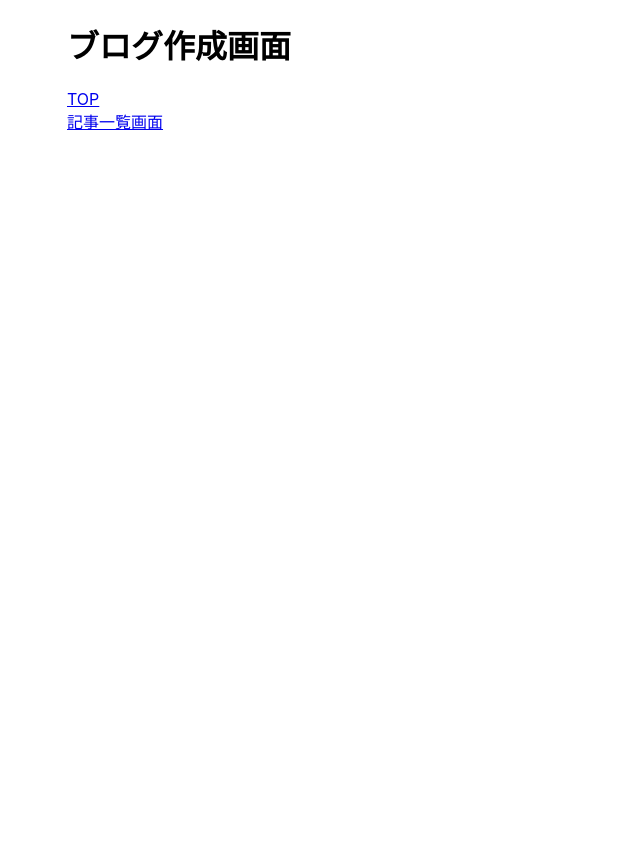
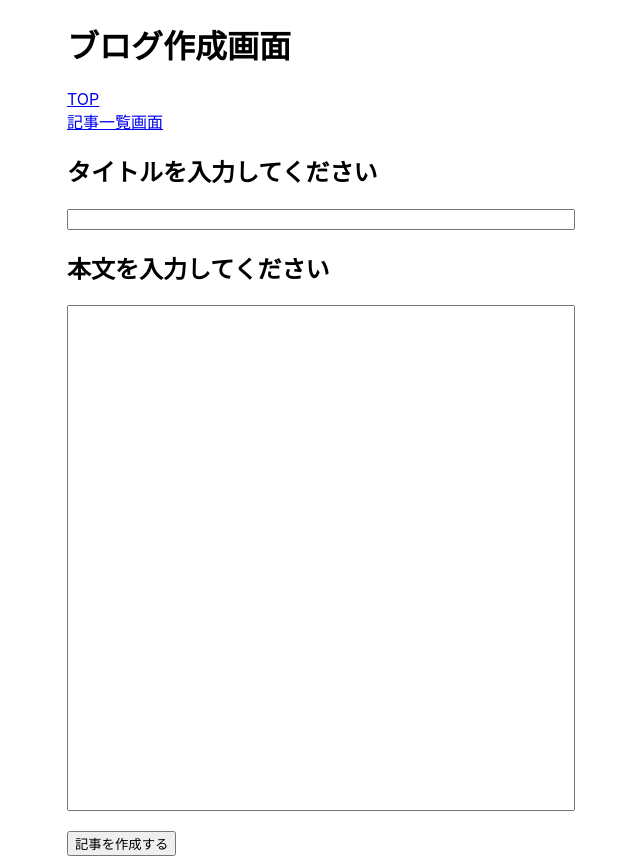
Before and after one commit to Takao-Yamasaki/tech-blog, a React (Create React App) app in the folder blog_web/: page /create in a window 1280 px wide. Shown: the whole page, without its empty margins (73-713 px from the left). Before the commit the page ends 800 px from the top, so only its background shows below. Built offline with nearby package versions, Linux system fonts and the light colour scheme; no server answers.

Commit message:
add:記事作成機能の実装

```diff
--- a/blog_web/src/routes/createBlog.js
+++ b/blog_web/src/routes/createBlog.js
@@ -1,6 +1,18 @@
-import { Link } from "react-router-dom";
+import { Link, useNavigate } from "react-router-dom";
+import { useState } from "react";
+import { axiosInstance } from "../utils/axios";
+
 
 function CreateBlog() {
+  const [title, setTitle] = useState("");
+  const [contents, setContents] = useState("");
+  const navigate = useNavigate();
+
+  const onClick = async () => {
+    await axiosInstance.post("/blogs", { title, contents });
+    navigate("/blogs", { replace: true });
+  };
+
   return (
     <div style={{ margin: "auto", width: "1000px" }}>
       <h1>ブログ作成画面</h1>
@@ -10,6 +22,26 @@ function CreateBlog() {
       <div>
         <Link to="/blogs">記事一覧画面</Link>
       </div>
+      <h2>タイトルを入力してください</h2>
+      <div>
+        <input
+          value={title}
+          onChange={(e) => setTitle(e.target.value)}
+          style={{ width: "500px" }}
+        />
+      </div>
+      <h2>本文を入力してください</h2>
+      <div>
+        <input
+          value={contents}
+          onChange={(e) => setContents(e.target.value)}
+          style={{ width: "500px", height: "500px" }}
+        />
+      </div>
+
+      <div style={{ marginTop: "20px" }}>
+        <button onClick={onClick}>記事を作成する</button>
+      </div>
     </div>
   );
 }
```
